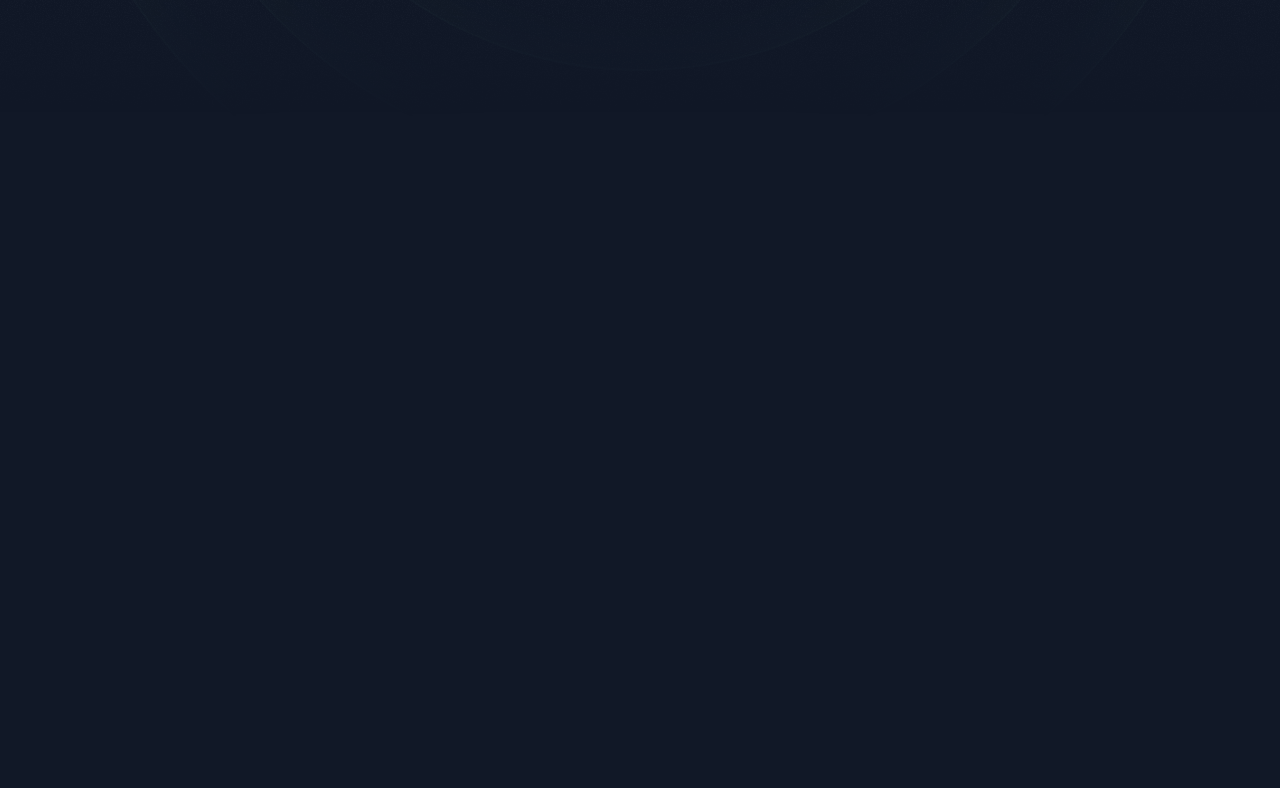
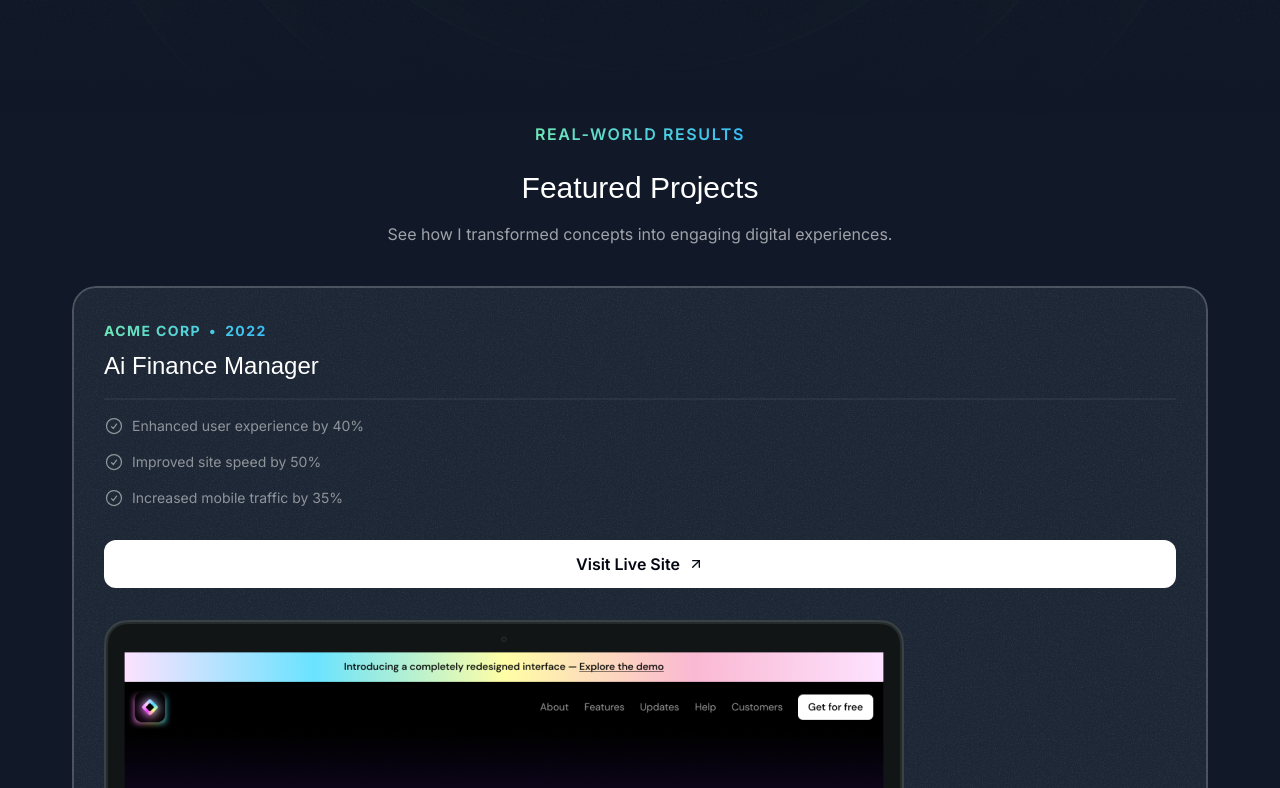
Before and after one commit to harrySentinel/Portfolio-v2, a Next.js app in the folder my-portfolio/: page / in a window 1280 px wide. Shown: the part 800-1588 px from the top of the page. Before the commit the page ends 1071 px from the top, so only its background shows below. Built offline with nearby package versions, Linux system fonts and the light colour scheme; a web font is replaced by a local one.

Commit message:
card components done

```diff
--- a/my-portfolio/src/app/page.js
+++ b/my-portfolio/src/app/page.js
@@ -1,5 +1,6 @@
 import { Header } from "@/sections/Header";
 import { HeroSection } from "@/sections/Hero";
+import { ProjectsSection } from "@/sections/Projects";
 import "./globals.css";
 
 
@@ -8,6 +9,7 @@
     <div>
      <Header/>
      <HeroSection />
+     <ProjectsSection />
     </div>
   );
 }
--- a/my-portfolio/src/sections/Projects.jsx
+++ b/my-portfolio/src/sections/Projects.jsx
@@ -1,14 +1,20 @@
-
+import darkSaasLandingPage from "@/assets/images/dark-saas-landing-page.png";
+import lightSaasLandingPage from "@/assets/images/light-saas-landing-page.png";
+import aiStartupLandingPage from "@/assets/images/ai-startup-landing-page.png";
+import Image from "next/image";
+import CheckCircleIcon from '@/assets/icons/check-circle.svg';
+import ArrowUpRightIcon from '@/assets/icons/arrow-up-right.svg';
+import grainImage from '@/assets/images/grain.jpg';
 
 const portfolioProjects = [
   {
     company: "Acme Corp",
     year: "2022",
-        title: "Dark Saas Landing Page",
+    title: "Ai Finance Manager",
     results: [
-            {title: "Enhanced user experience by 40%" },
-            {title: "Improved site speed by 50%" },
-            {title: "Increased mobile traffic by 35%" },
+      { title: "Enhanced user experience by 40%" },
+      { title: "Improved site speed by 50%" },
+      { title: "Increased mobile traffic by 35%" },
     ],
     link: "https://youtu.be/_CvliDAXSCg?si=z0XDYc4_U2LOlErs",
     image: darkSaasLandingPage,
@@ -16,13 +22,73 @@
   {
     company: "Acme Corp",
     year: "2022",
+    title: "Learning Managment System",
+    results: [
+      { title: "Enhanced user experience by 40%" },
+      { title: "Improved site speed by 50%" },
+      { title: "Increased mobile traffic by 35%" },
+    ],
+    link: "https://youtu.be/_CvliDAXSCg?si=z0XDYc4_U2LOlErs",
+    image: lightSaasLandingPage,
+  },
+  {
+    company: "Acme Corp",
+    year: "2022",
     title: "Dark Saas Landing Page",
     results: [
-            {title: "Enhanced user experience by 40%" },
-            {title: "Improved site speed by 50%" },
-            {title: "Increased mobile traffic by 35%" },
+      { title: "Enhanced user experience by 40%" },
+      { title: "Improved site speed by 50%" },
+      { title: "Increased mobile traffic by 35%" },
     ],
     link: "https://youtu.be/_CvliDAXSCg?si=z0XDYc4_U2LOlErs",
-        image: darkSaasLandingPage,
-    }
-]
+    image: aiStartupLandingPage,
+  },
+];
+
+export const ProjectsSection = () => {
+  return (
+    <section className="pb-16">
+      <div className="container">
+        <div className="flex justify-center">
+        <p className="uppercase font-semibold tracking-widest bg-gradient-to-r from-emerald-300 to-sky-400 text-center bg-clip-text text-transparent ">Real-world Results</p>
+        </div>
+        <h2 className="font-serif text-3xl text-center mt-6">Featured Projects</h2>
+        <p className="text-center text-white/60 mt-4">
+            See how I transformed concepts into engaging digital experiences.
+        </p>
+        <div className="mt-10 flex flex-col gap-20">
+          {portfolioProjects.map((project) => (
+            <div key={project.title} className="bg-gray-800 rounded-3xl relative z-0 overflow-hidden after:z-10 after:content-[''] after:absolute after:inset-0 after:outline-2 after:outline after:-outline-offset-2 after:rounded-3xl after:outline-white/20 px-8 pt-8 after:pointer-events-none">
+
+                <div className="absolute inset-0 -z-10 opacity-5" style={{
+                    backgroundImage: `url(${grainImage.src})`
+                }}></div>
+                <div className="bg-gradient-to-r from-emerald-300 to-sky-400 inline-flex gap-2 font-bold uppercase tracking-widest text-sm text-transparent bg-clip-text">
+                <span>{project.company}</span>
+                <span>&bull;</span>
+                <span>{project.year}</span>
+               </div>
+              <h3 className="font-serif text-2xl mt-2">{project.title}</h3>
+              <hr className="border-t-2 border-white/5 mt-4" />
+              <ul className="flex flex-col gap-4 mt-4">
+                {project.results.map((result) => (
+                  <li className="flex gap-2 text-sm text-white/50">
+                   <CheckCircleIcon className="size-5" />
+                   <span>{result.title}</span>
+                  </li>
+                ))}
+              </ul>
+              <a href={project.link}>
+                <button className="bg-white text-gray-950 h-12 w-full rounded-xl font-semibold inline-flex items-center justify-center gap-2 mt-8">
+                   <span>Visit Live Site</span>
+                   <ArrowUpRightIcon className="size-4" />
+                </button>
+              </a>
+              <Image src={project.image} alt={project.title} className="mt-8 -mb-4" />
+            </div>
+          ))}
+        </div>
+      </div>
+    </section>
+  );
+};
```
Lines whose indentation alone changed are shown as unchanged.
